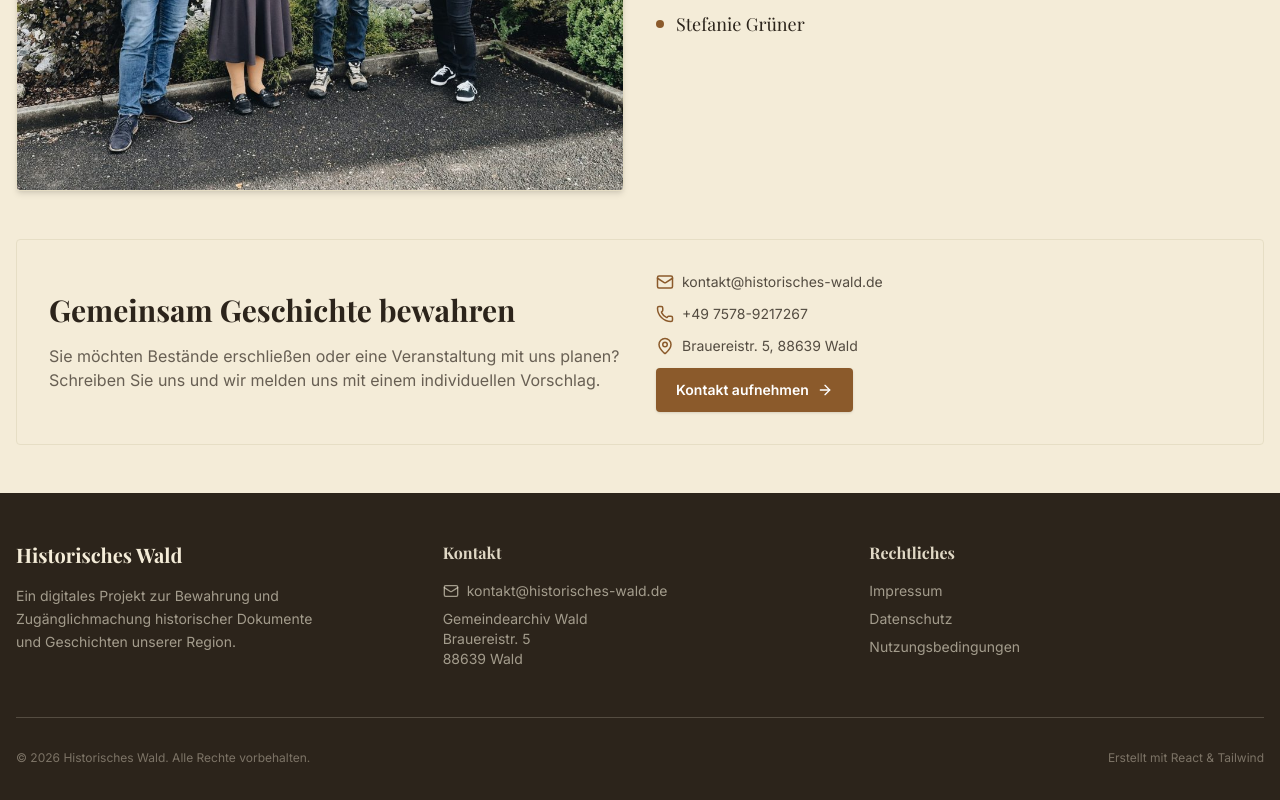
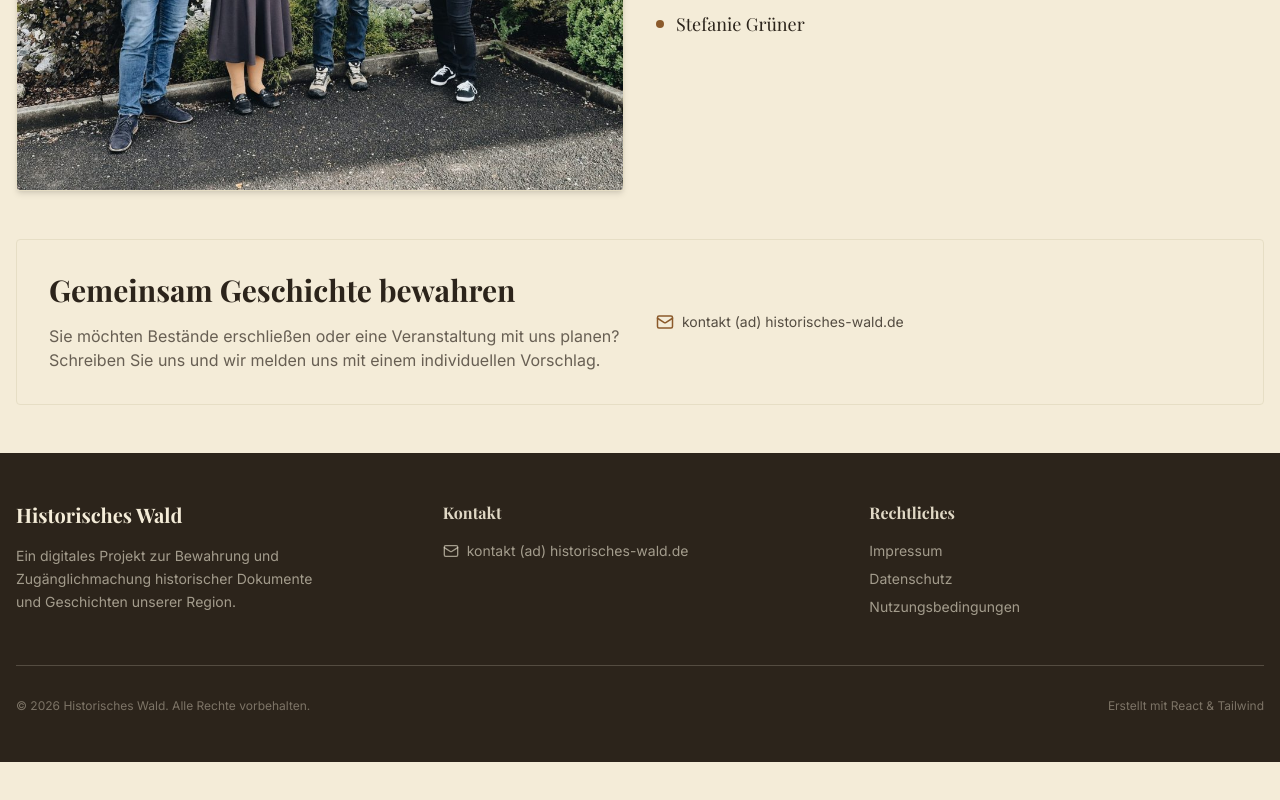
Before and after one commit to MatthiasLehmann/historisches-wald, a React (Vite) app in the folder frontend/: page /team in a window 1280 px wide. Shown: the part 1391-2191 px from the top of the page. After the commit the page ends 2153 px from the top, so only its background shows below. Built offline with nearby package versions, Linux system fonts and the light colour scheme; a web font is replaced by a local one.

Commit message:
fix: simplify contact details to obfuscated email (#36)

```diff
--- a/frontend/src/components/Footer.jsx
+++ b/frontend/src/components/Footer.jsx
@@ -1,5 +1,5 @@
 import React from 'react';
-import { Mail, Github } from 'lucide-react';
+import { Mail } from 'lucide-react';
 
 const Footer = () => {
     return (
@@ -17,15 +17,8 @@ const Footer = () => {
                         <h4 className="font-serif font-bold mb-4 text-parchment/90">Kontakt</h4>
                         <div className="flex items-center gap-2 text-parchment/60 text-sm mb-2">
                             <Mail size={16} />
-                            <a href="mailto:kontakt@historisches-wald.de" className="hover:text-accent-light transition-colors">
-                                kontakt@historisches-wald.de
-                            </a>
+                            <span>kontakt (ad) historisches-wald.de</span>
                         </div>
-                        <p className="text-parchment/60 text-sm">
-                            Gemeindearchiv Wald<br />
-                            Brauereistr. 5<br />
-                            88639 Wald
-                        </p>
                     </div>
 
                     <div>
--- a/frontend/src/pages/Team.jsx
+++ b/frontend/src/pages/Team.jsx
@@ -1,5 +1,5 @@
 import React from 'react';
-import { Mail, Phone, MapPin, ArrowRight } from 'lucide-react';
+import { Mail } from 'lucide-react';
 import logo from '../assets/logo-historisches-wald.png';
 
 const people = [
@@ -25,7 +25,7 @@ const Team = () => {
                 <h1 className="text-4xl md:text-5xl font-serif font-bold text-ink">Gesichter hinter dem Archiv</h1>
                 <p className="text-ink/70">
                 Die Gruppe „Historisches Wald“ besteht aus Walder Bürgerinnen und Bürgern, die an der Geschichte ihrer Heimat interessiert sind. Wir haben uns zum Ziel gesetzt, in Zusammenarbeit mit der Gemeinde Wald, historische Fotos, Bilder und Gegenstände zu sammeln, zu digitalisieren und für die Nachwelt aufzubewahren. Außerdem möchten wir die Erforschung der Geschichte unserer Zehn-Dörfer-Gemeinde fördern, unser gewonnenes Wissen verbreiten und so die Erinnerung bewahren.
-Wir sind kein Verein und stehen allen, an der Geschichte unsere Gemeinde Interessierten, offen. Ihr habt Interesse bei uns mitzumachen? Oder ihr habt historische Fotos, Bilder, Beiträge oder Gegenstände, die ihr uns zur Verfügung stellen könnt? Gerne auch „nur“ zur Digitalisierung. Dann meldet Euch über unser Kontakt oder unter 07578 / 9217267.
+Wir sind kein Verein und stehen allen, an der Geschichte unsere Gemeinde Interessierten, offen. Ihr habt Interesse bei uns mitzumachen? Oder ihr habt historische Fotos, Bilder, Beiträge oder Gegenstände, die ihr uns zur Verfügung stellen könnt? Gerne auch „nur“ zur Digitalisierung. Dann meldet Euch über die unten angegebene E-Mail-Adresse.
                 </p>
                  </div>
             </section>
@@ -80,21 +80,8 @@ Wir sind kein Verein und stehen allen, an der Geschichte unsere Gemeinde Interes
                 </div>
                 <div className="space-y-3 text-sm text-ink/80">
                     <p className="flex items-center gap-2">
-                        <Mail size={18} className="text-accent" /> kontakt@historisches-wald.de
+                        <Mail size={18} className="text-accent" /> kontakt (ad) historisches-wald.de
                     </p>
-                    <p className="flex items-center gap-2">
-                        <Phone size={18} className="text-accent" /> +49 7578-9217267
-                    </p>
-                    <p className="flex items-center gap-2">
-                        <MapPin size={18} className="text-accent" /> Brauereistr. 5, 88639 Wald
-                    </p>
-                    <a
-                        href="mailto:kontakt@historisches-wald.de"
-                        className="inline-flex items-center gap-2 px-5 py-3 bg-accent text-white font-semibold rounded-sm shadow hover:bg-accent-dark"
-                    >
-                        Kontakt aufnehmen
-                        <ArrowRight size={16} />
-                    </a>
                 </div>
             </section>
         </div>
```
